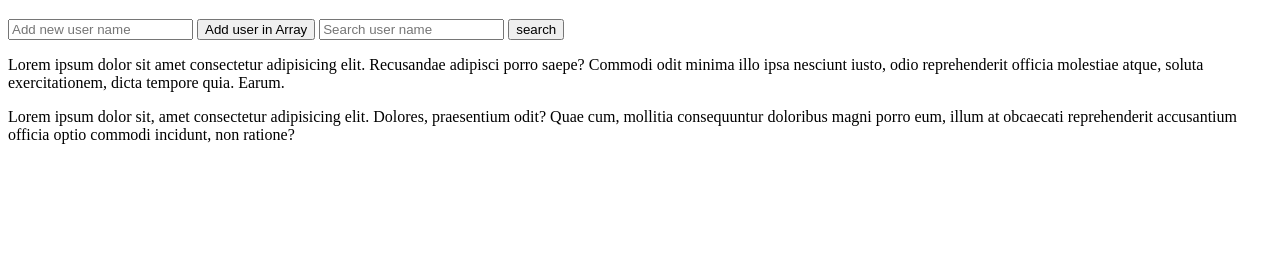
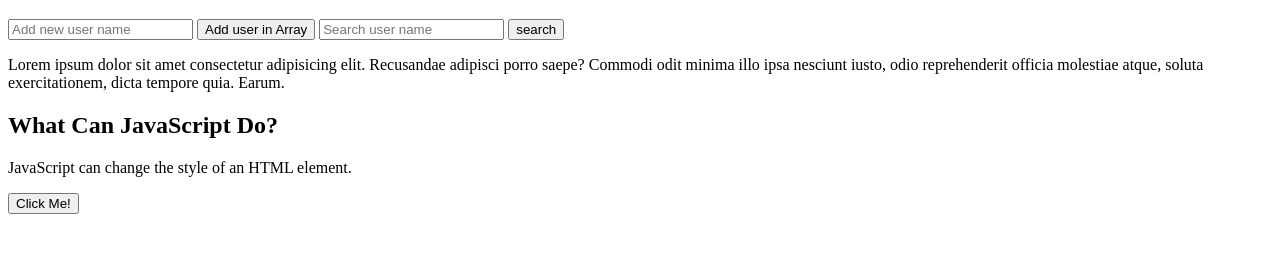
Before and after one commit to muzammilpro/Js-Array-Concept, a plain HTML site: page index.html in a window 1280 px wide. Shown: the part 61-314 px from the top of the page. Drawn offline with Linux system fonts and the light colour scheme.

Commit message:
JavaScript Added

```diff
--- a/index.html
+++ b/index.html
@@ -21,7 +21,15 @@
         Commodi odit minima illo ipsa nesciunt iusto, odio reprehenderit officia molestiae atque, soluta exercitationem,
         dicta tempore quia. Earum.</p>
 
-  <p>Lorem ipsum dolor sit, amet consectetur adipisicing elit. Dolores, praesentium odit? Quae cum, mollitia consequuntur doloribus magni porro eum, illum at obcaecati reprehenderit accusantium officia optio commodi incidunt, non ratione?</p>
+
+
+
+
+<h2>What Can JavaScript Do?</h2>
+
+<p id="demo">JavaScript can change the style of an HTML element.</p>
+
+<button type="button" onclick="document.getElementById('demo').style.fontSize='35px'">Click Me!</button>
 
     <script src="./script.js"></script>
 </body>
```
